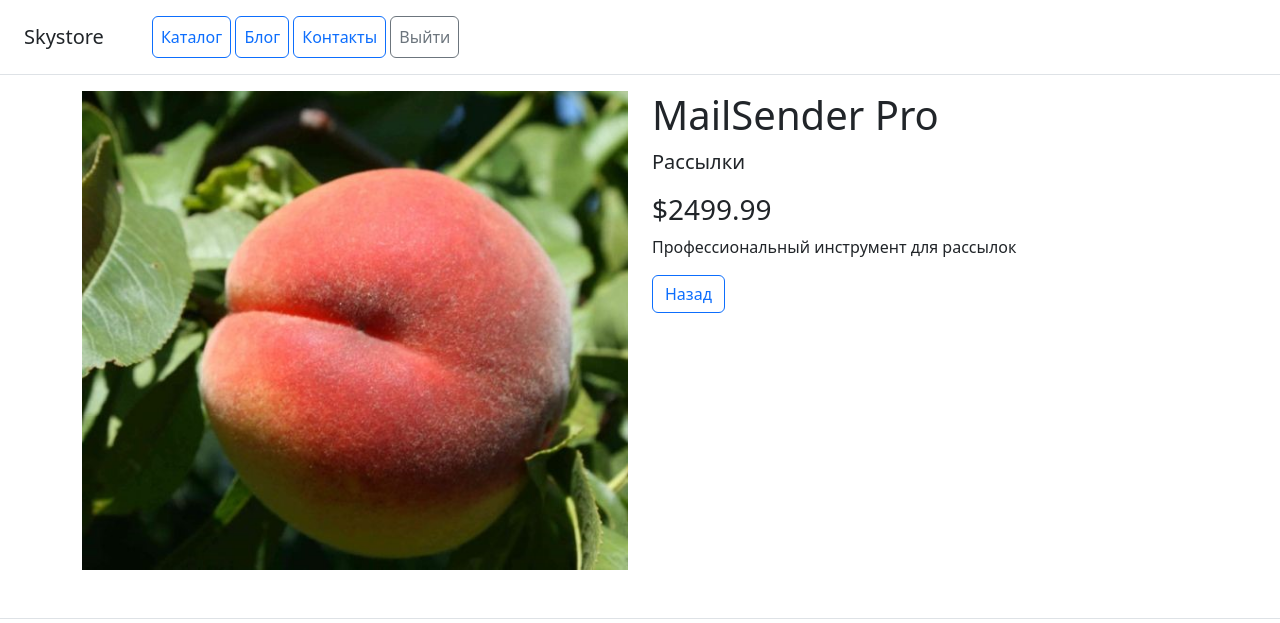
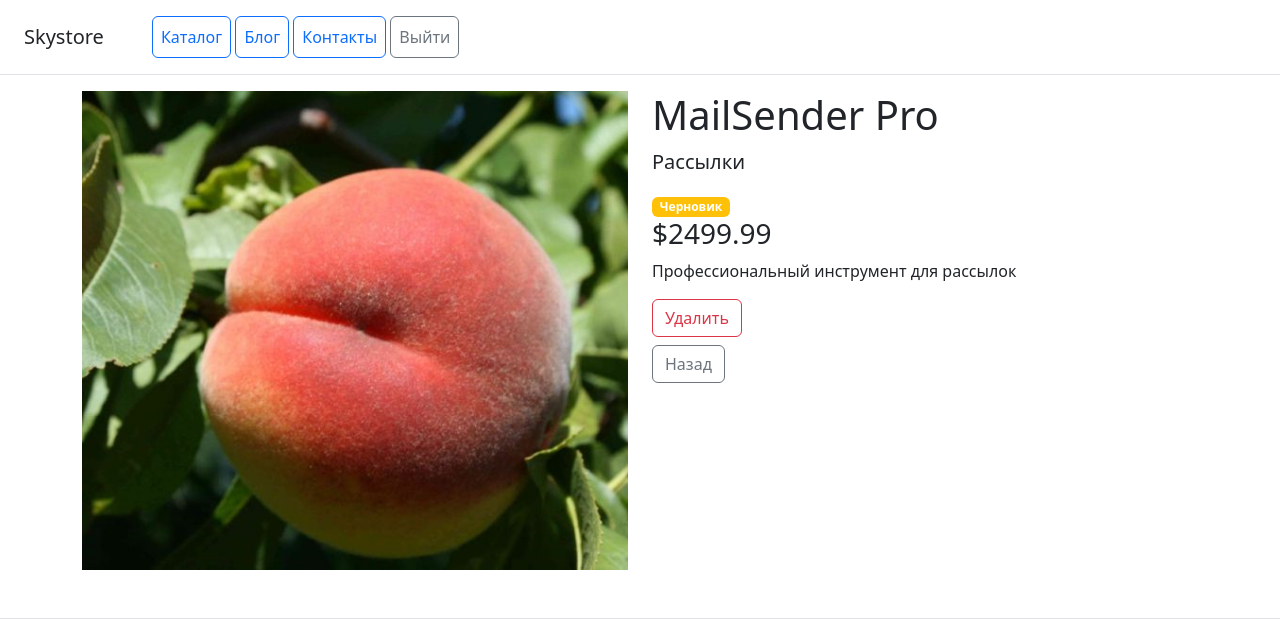
Before and after one commit to gleafy/django-shop, a Django app: page /product/1/ in a window 1280 px wide. Shown: the top 623 px of that part. Run offline with Django 5.2, Linux system fonts and the light colour scheme; the visitor is signed in with stand-in values (Sample User, id 1); data comes from the database, SQL or seed files in the repository; the page is wider than the window, and the part outside it is not shown.

Commit message:
updated catalog templates

```diff
--- a/catalog/templates/product_confirm_delete.html
+++ b/catalog/templates/product_confirm_delete.html
@@ -9,7 +9,7 @@
     <form method="post">
         {% csrf_token %}
         <button type="submit" class="btn btn-danger">Удалить</button>
-        <a href="{% url 'home' %}" class="btn btn-secondary">Отмена</a>
+        <a href="{% url 'product_detail' object.pk %}" class="btn btn-secondary">Отмена</a>
     </form>
 </div>
 {% endblock %}
--- a/catalog/templates/product_detail.html
+++ b/catalog/templates/product_detail.html
@@ -10,9 +10,25 @@
     <div class="col-md-6">
         <h1>{{ product.name }}</h1>
         <p class="lead">{{ product.category.name }}</p>
+        <span class="badge bg-{% if product.publish_status == 'published' %}success{% elif product.publish_status == 'rejected' %}danger{% else %}warning{% endif %}">
+            {{ product.get_publish_status_display }}
+        </span>
         <h3>${{ product.price }}</h3>
         <p>{{ product.description }}</p>
-        <a href="{% url 'home' %}" class="btn btn-outline-primary">Назад</a>
+
+        {% if user == product.owner or perms.catalog.delete_product %}
+        <div class="mt-3">
+            {% if user == product.owner %}
+            <a href="{% url 'product_update' product.pk %}" class="btn btn-outline-primary">Редактировать</a>
+            {% endif %}
+            <a href="{% url 'product_delete' product.pk %}" class="btn btn-outline-danger">Удалить</a>
+            {% if perms.catalog.can_unpublish_product and product.publish_status == 'published' %}
+            <a href="{% url 'product_unpublish' product.pk %}" class="btn btn-outline-warning">Снять с публикации</a>
+            {% endif %}
+        </div>
+        {% endif %}
+
+        <a href="{% url 'home' %}" class="btn btn-outline-secondary mt-2">Назад</a>
     </div>
 </div>
 {% endblock %}
```
Also changed, not shown: catalog/templates/product_confirm_unpublish.html (added, +15 -0 lines).
